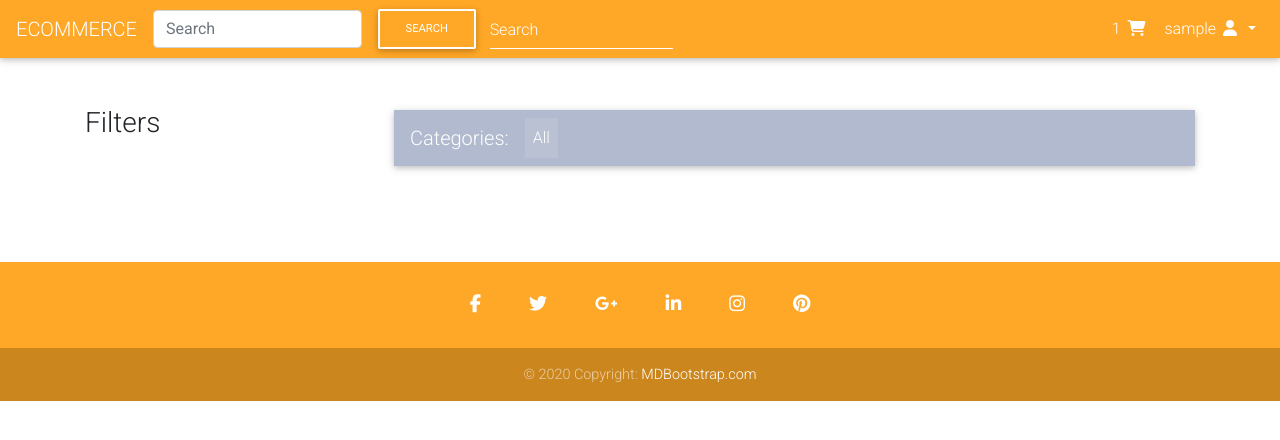
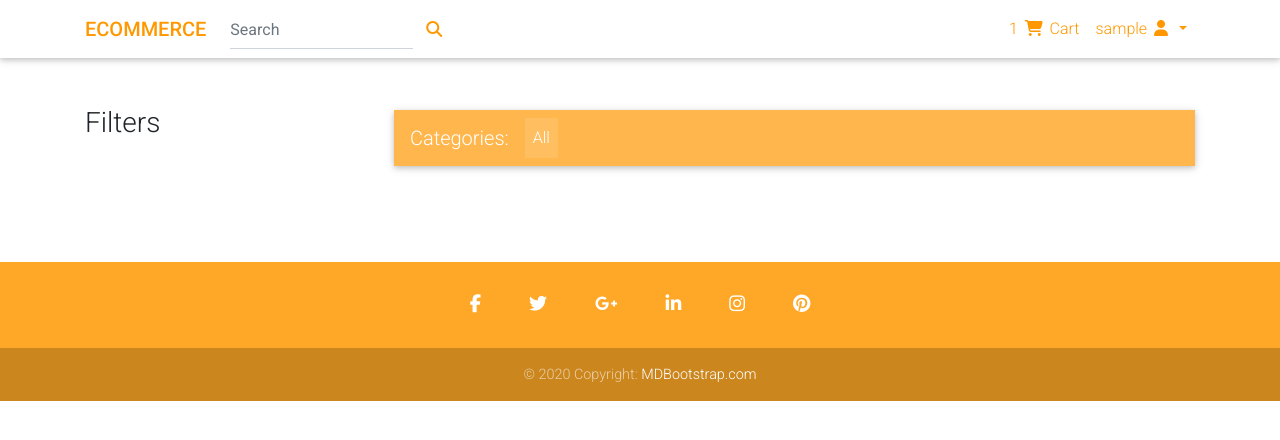
Before and after one commit to w3qxst1ck/ecommerce, a Django app: page / in a window 1280 px wide. Shown: the top 440 px of the page. Run offline with Django 3.2, Linux system fonts and the light colour scheme; the visitor is signed in with stand-in values (Sample User, id 1); data that the repository does not hold is empty; some libraries are stand-ins or nearby versions.

Commit message:
New navbar

```diff
--- a/templates/base.html
+++ b/templates/base.html
@@ -27,7 +27,7 @@
   <body>
 
   	<!--Navbar -->
-	<nav class="mb-5 navbar navbar-expand-lg navbar-dark orange lighten-1">
+	<!-- <nav class="mb-5 navbar navbar-expand-lg navbar-dark orange lighten-1">
 	  <a class="navbar-brand" href="{% url 'home-page' %}">ECOMMERCE</a>
 	  <button class="navbar-toggler" type="button" data-toggle="collapse" data-target="#navbarSupportedContent-555"
 	    aria-controls="navbarSupportedContent-555" aria-expanded="false" aria-label="Toggle navigation">
@@ -71,8 +71,9 @@
 	      {% endif %}
 	    </ul>
 	  </div>
-	</nav>
+	</nav> -->
 	<!--/.Navbar -->
+	{% include 'navbar.html' %}
 
  	{% block content %}
  	{% endblock %}
--- a/templates/core/home.html
+++ b/templates/core/home.html
@@ -21,7 +21,7 @@
 			   </div> -->
 
 			   <!--Navbar-->
-		      <nav class="navbar navbar-expand-lg navbar-dark mdb-color lighten-4 ml-4 mt-1 mb-5 second-navbar">
+		      <nav class="navbar navbar-expand-lg navbar-dark orange lighten-2 ml-4 mt-1 mb-5 second-navbar">
 
 		        <!-- Navbar brand -->
 		        <span class="navbar-brand">Categories:</span>
--- /dev/null
+++ b/templates/navbar.html
@@ -0,0 +1,60 @@
+<!-- Navbar -->
+<nav class="navbar navbar-expand-lg  mb-5">
+    <div class="container">
+
+      <!-- Brand -->
+      <a class="navbar-brand orange-text" href="https://mdbootstrap.com/material-design-for-bootstrap/" target="_blank">
+        <strong>ECOMMERCE</strong>
+      </a>
+
+      <!-- Collapse -->
+      <button class="navbar-toggler" type="button" data-toggle="collapse" data-target="#navbarSupportedContent" aria-controls="navbarSupportedContent"
+        aria-expanded="false" aria-label="Toggle navigation">
+        <span class="navbar-toggler-icon"></span>
+      </button>
+
+      <!-- Links -->
+      <div class="collapse navbar-collapse" id="navbarSupportedContent">
+
+        <!-- Left -->
+
+        <!-- Search form -->
+        <!-- Search form -->
+        <form class="form-inline active-pink-2 mr-auto">
+          <div class="md-form my-0">
+            <input class="form-control" type="text" placeholder="Search" aria-label="Search">
+            <i class="fas fa-search orange-text ml-1 align-middle" aria-hidden="true"></i>
+          </div>
+        </form>
+
+          <ul class="navbar-nav ml-auto nav-flex-icons">
+
+           {% if request.user.is_authenticated %}
+             <li class="nav-item orange-text">
+                  <a class="nav-link waves-effect waves-light orange-text">1
+                    <i class="fas fa-shopping-cart"></i> Cart
+                  </a>
+                </li>
+              <li class="nav-item dropdown orange-text">
+                <a class="nav-link dropdown-toggle" id="navbarDropdownMenuLink-333" data-toggle="dropdown"
+                  aria-haspopup="true" aria-expanded="false">
+                 {{ user.username }} <i class="fas fa-user"></i>
+                </a>
+                <div class="dropdown-menu dropdown-menu-right dropdown-default"
+                  aria-labelledby="navbarDropdownMenuLink-333">
+                  <a class="dropdown-item orange-text" href="#">Profile</a>
+                  <a class="dropdown-item orange-text" href="{% url 'account_logout' %}"><i class="fas fa-sign-out-alt"></i> Logout</a>
+                </div>
+              </li>
+            {% else %}
+              <li class="nav-item">
+                <a class="nav-link orange-text" href="{% url 'account_login' %}"><i class="fas fa-sign-in-alt"></i> Log in/ Sign up</a>
+              </li>
+            {% endif %}
+          </ul>
+
+      </div>
+
+    </div>
+  </nav>
+  <!-- Navbar -->
```
Also changed, not shown: static/css/style.css (+36 -0 lines).
